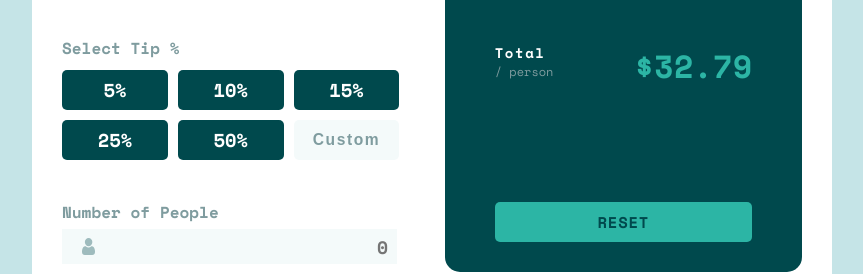
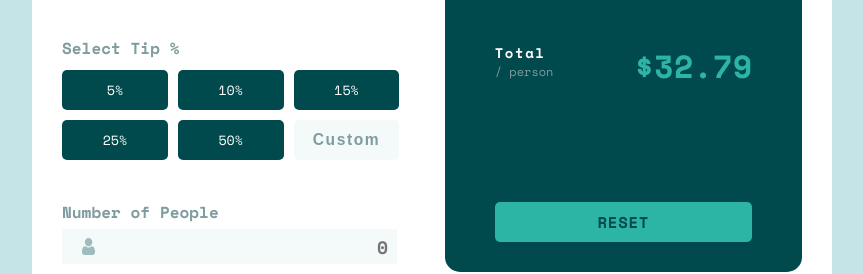
Before and after one commit to OthankQ/tip_splitter, a Next.js app: page / in a window 1280 px wide. Shown: the part 359-633 px from the top of the page, without its empty margins (208-1071 px from the left). Built offline with nearby package versions, Linux system fonts and the light colour scheme.

Commit message:
add tip percentage button click handler function

```diff
--- a/components/MainContainer.tsx
+++ b/components/MainContainer.tsx
@@ -80,6 +80,7 @@ export class MainContainer extends React.Component<{}, MainContainerState> {
 
     this.handleBillInput = this.handleBillInput.bind(this);
     this.handleNumOfPeopleInput = this.handleNumOfPeopleInput.bind(this);
+    this.handleTipButtonPress = this.handleTipButtonPress.bind(this);
   }
 
   handleBillInput(event: React.ChangeEvent<HTMLInputElement>, value: string) {
@@ -93,6 +94,10 @@ export class MainContainer extends React.Component<{}, MainContainerState> {
     this.setState({ numOfPeople: parseInt(value) });
   }
 
+  handleTipButtonPress(newValue: string) {
+    this.setState({ tipPercentage: parseInt(newValue) });
+  }
+
   render() {
     return (
       <StyledDiv>
@@ -104,7 +109,7 @@ export class MainContainer extends React.Component<{}, MainContainerState> {
           />
           <div className="tip-buttons">
             <h4>Select Tip %</h4>
-            <TipButtoncluster />
+            <TipButtoncluster onClick={this.handleTipButtonPress} />
           </div>
           <Input
             label="Number of People"
--- a/components/TipButton.tsx
+++ b/components/TipButton.tsx
@@ -1,7 +1,7 @@
 import React from 'react';
 import styled from 'styled-components';
 
-const StyledDiv = styled.div`
+const StyledButton = styled.button`
   display: flex;
   justify-content: center;
   align-items: center;
@@ -10,6 +10,8 @@ const StyledDiv = styled.div`
   height: 40px;
   width: 30%;
   border-radius: 5px;
+  border: none;
+  font-family: 'Space Mono', monospace;
 
   :hover {
     background-color: hsl(173, 61%, 44%);
@@ -20,19 +22,28 @@ const StyledDiv = styled.div`
 
 type TipButtonProps = {
   percentage: string;
+  onClick: (newValue: string) => void;
 };
 
 export class TipButton extends React.Component<TipButtonProps, {}> {
   constructor(props: TipButtonProps) {
     super(props);
+    this.handleClick = this.handleClick.bind(this);
+  }
+
+  handleClick(event: React.MouseEvent<HTMLInputElement>) {
+    if (this.props.onClick) {
+      console.log(event.target);
+      this.props.onClick(event.target.value);
+    }
   }
 
   render() {
     const { percentage } = this.props;
     return (
-      <StyledDiv>
-        <h3>{percentage}%</h3>
-      </StyledDiv>
+      <StyledButton value={percentage} onClick={this.handleClick}>
+        {percentage}%
+      </StyledButton>
     );
   }
 }
--- a/components/TipButtonCluster.tsx
+++ b/components/TipButtonCluster.tsx
@@ -26,15 +26,27 @@ const StyledDiv = styled.div`
   }
 `;
 
-export class TipButtoncluster extends React.Component {
+type tipButtonClusterProps = {
+  onClick: (newValue: string) => void;
+};
+
+export class TipButtoncluster extends React.Component<
+  tipButtonClusterProps,
+  {}
+> {
+  constructor(props: tipButtonClusterProps) {
+    super(props);
+  }
+
   render() {
+    const { onClick } = this.props;
     return (
       <StyledDiv>
-        <TipButton percentage="5" />
-        <TipButton percentage="10" />
-        <TipButton percentage="15" />
-        <TipButton percentage="25" />
-        <TipButton percentage="50" />
+        <TipButton onClick={onClick} percentage="5" />
+        <TipButton onClick={onClick} percentage="10" />
+        <TipButton onClick={onClick} percentage="15" />
+        <TipButton onClick={onClick} percentage="25" />
+        <TipButton onClick={onClick} percentage="50" />
         <button className="custom">
           <h3>Custom</h3>
         </button>
```
